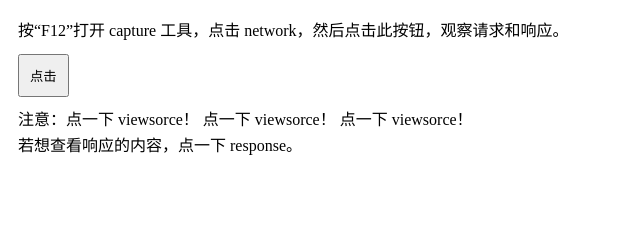
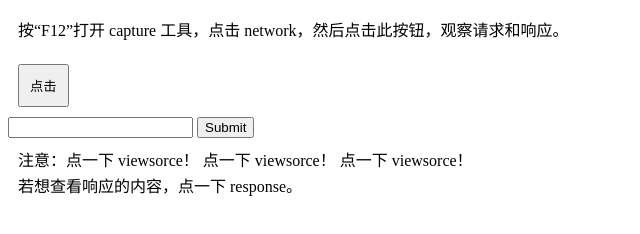
Before and after one commit to Gangyuanyuan/sign-in-demo, a plain HTML site: page index.html in a window 1280 px wide. Shown: the whole page, without its empty margins (0-640 px from the left). Drawn offline with Linux system fonts and the light colour scheme.

Commit message:
第二版 CORS跨域

```diff
--- a/index.html
+++ b/index.html
@@ -5,20 +5,25 @@
 	<title></title>
 	<style>
 		div{ padding: 10px; line-height: 26px;}
-		button{ margin-left: 10px; padding: 10px; }
+		button{ margin: 10px 10px; padding: 10px; }
 	</style>
 </head>
 <body>
 	<div>
 	按“F12”打开 capture 工具，点击 network，然后点击此按钮，观察请求和响应。<br>
 	</div>
-	<button id="myButton">
+	<button id="myButton">  <!-- 用ajsx发请求 -->
 		点击
 	</button>
+	<form action="https://www.baidu.com" method="GET"> <!-- 用form表单发请求 -->
+		<input type="password" name="password">
+		<input type="submit">
+	</form>
 	<div>
 	注意：点一下 viewsorce！ 点一下 viewsorce！ 点一下 viewsorce！<br>
 	若想查看响应的内容，点一下 response。
 	</div>
+
 	<script src="./main.js"></script>
 </body>
 </html>
--- a/main.js
+++ b/main.js
@@ -1,6 +1,6 @@
 myButton.addEventListener('click', (e)=>{
     let request = new XMLHttpRequest()
-    request.open('get', '/xxx') // 初始化request
+    request.open('get', 'https://jack.com:8002/xxx') // 初始化request
     request.send()
     request.onreadystatechange = ()=>{
       if(request.readyState === 4){ // 请求响应都完毕了
--- a/server.js
+++ b/server.js
@@ -36,6 +36,8 @@ var server = http.createServer(function(request, response){
   }else if(path==='/xxx'){
     response.statusCode = 200
     response.setHeader('Content-Type', 'text/json;charset=utf-8')
+    // CORS跨域，允许frank.com:8001跨域请求
+    response.setHeader('Access-Control-Allow-Origin', 'http://frank.com:8001')
     response.write(`
     {
       "note":{
```
